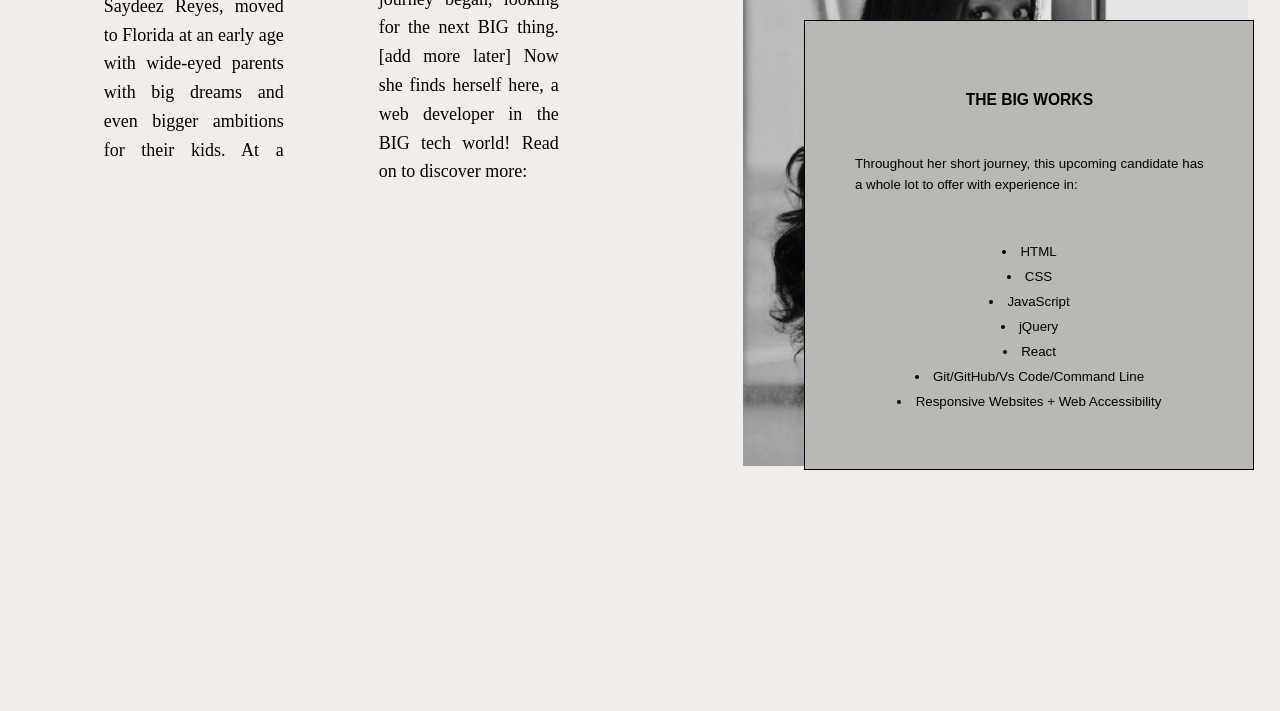
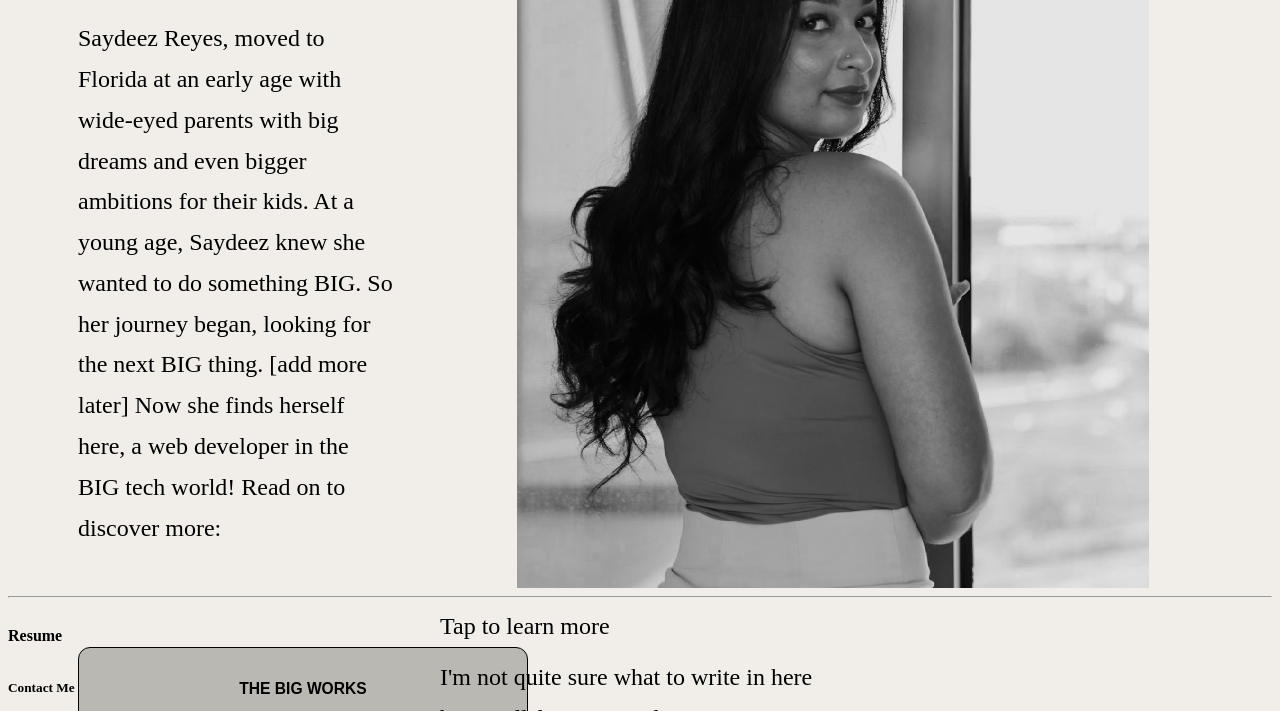
Before and after one commit to Saydeezr/Portfolio, a plain HTML site: page index.html in a window 1280 px wide. Shown: the part 796-1507 px from the top of the page. Drawn offline with nearby package versions, Linux system fonts and the light colour scheme.

Commit message:
cleaned up the first section and fixed layout

```diff
--- a/assets/css/style.css
+++ b/assets/css/style.css
@@ -29,54 +29,48 @@ li a {
     color: black;
     padding-left: 262px;
     padding-right: 100px;
-    text-align: center
+    text-align: center;
 }
 
-main h2 {
+main h1 {
     text-align: center;
     font-size: 6.5em;
     font-family: 'League Gothic', sans-serif;
 }
 
 .pic {
-    width: 40%;
-    height: 40%;
-    padding-left: 7%;
+    display: block;
+    margin-left: auto;
+    margin-right:auto;
+    width: 50%;
 }
 
-
-.columns {
-    column-count: 2;
-    column-gap: 50px;
-    padding: 5%;
-    font-size: 18px;
+h2{
+    font-family: 'Franklin Gothic Medium', 'Arial Narrow', Arial, sans-serif;
+    font-weight: 00;
+    font-size: 40px;
 }
 
-main p {
-    line-height: 1.6;
-    text-align: justify;
-    margin: 10%;
+p {
+    margin-top: 0px;
+    font-size: 1.5em;
+    line-height: 1.7;
 }
 
 #About-Me {
     float: left;
-    width: 500px;
-    height: 500px;
-    margin-right: 10px;
-    margin-left: 10px;
+    width: 25%;
+    height: 50px;
+    padding-left: 70px;
 }
 
 button {
     width: 450px;
     height: 450px;
-    position: relative;
-    left: 150px;
-    bottom: 450px;
     border: 1px solid black;
     background-color: rgb(185, 184, 179);
-    text-align: center;
-    white-space: normal;
-
+    border-radius: 12px;
+    margin-top: 75px;
 }
 
 button:hover {
@@ -84,5 +78,15 @@ button:hover {
 }
 
 button li {
-    padding: 5px;
+    padding: 10px;
 }
+
+.columns {
+    column-width: 300px;
+    column-gap: 2em;
+    padding-bottom: 10px;
+    /* column-count: 2;
+    column-gap: 50px;
+    padding: 5%;
+    font-size: 18px; */
+}
--- a/index.html
+++ b/index.html
@@ -18,7 +18,7 @@
 
     <nav>
         <hr>
-        <ul>
+        <ul style="font-size: 20px; font-style: italic;">
             <li>
                 <a href="#About-Me" style="text-decoration: none;">About me</a>
             </li>
@@ -29,7 +29,7 @@
                 <a href="#My-Work" style="text-decoration: none;">My Work</a>
             </li>
             <li>
-                <a href="#Contact" style="text-decoration: none;">Contact</a>
+                <a href="#Contact" style="text-decoration: none;" >Contact</a>
             </li>
         </ul>
         <hr>
@@ -37,17 +37,14 @@
 
     <main>
         <div>
-            <h2>LATEST ELIGIBLE CANDIDATE HITS THE MARKET</h2>
-            <img class="pic" src="/assets/images/Who's that girl.jpg" alt="black and white picture of woman"
+            <h1>LATEST ELIGIBLE CANDIDATE HITS THE MARKET</h1>
         </div>
-        <section id="About-Me" class="columns" style="position: relative; top:-50px">
-            <h3>READ ALL ABOUT HER</h3>
+        <section id="About-Me" >
+            <h2>READ ALL ABOUT HER</h2>
             <P>Saydeez Reyes, moved to Florida at an early age with wide-eyed parents with big dreams and even bigger ambitions for their kids. At a young age, Saydeez knew she wanted to do something BIG. So her journey began, looking for the next BIG thing. [add more later] Now she finds herself here, a web developer in the BIG tech world! Read on to discover more: </P>
-
-        </section>
             <button id="My-Work" >
                 <h3>THE BIG WORKS</h3>
-            <p>Throughout her short journey, this upcoming candidate has a whole lot to offer with experience in: </p>
+                <p>Throughout her short journey, this up and coming candidate has a whole lot to offer with experience in: </p>
                 <li>HTML</li>
                 <li>CSS</li>
                 <li>JavaScript</li>
@@ -56,13 +53,17 @@
                 <li>Git/GitHub/Vs Code/Command Line</li>
                 <li>Responsive Websites + Web Accessibility</li>
             </button>
+        </section>
+        <img class="pic" src="/assets/images/Who's that girl.jpg" alt="black and white picture of woman">
+
+        <hr style="width 100%;">
         <section id="Resume" class="columns">
-            <h3>Resume</h3>
+            <h4>Resume</h4>
              <!-- put link here to resume -->
              <p>Tap to learn more</p>
         </section>
         <section id="Contact" class="columns">
-            <h3>Contact Me</h3>
+            <h5>Contact Me</h5>
             <p>I'm not quite sure what to write in here but I will figure it out later</p>
         </section>
     </main>
```
Lines whose indentation alone changed are shown as unchanged.
